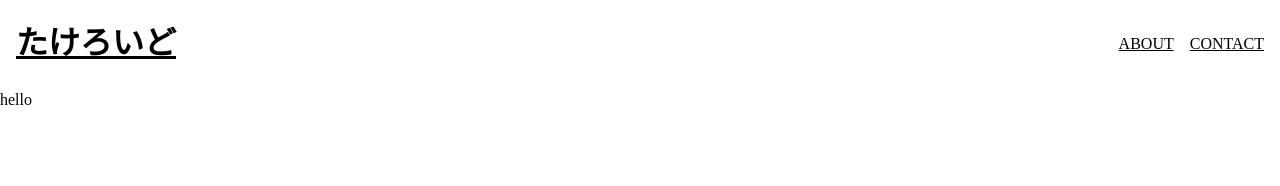
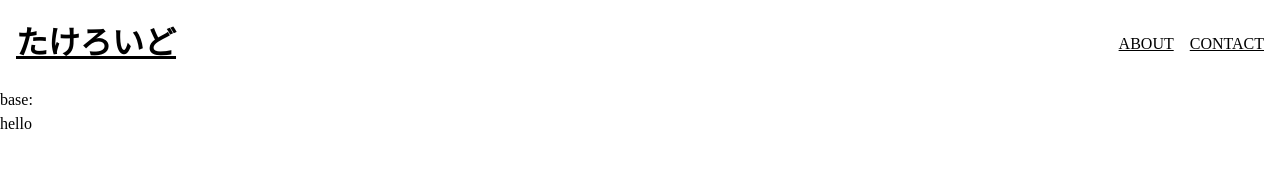
Before and after one commit to takenokoroid/portfolio, a SvelteKit app: page / in a window 1280 px wide. Shown: the top 186 px of the page. Built offline with nearby package versions, Linux system fonts and the light colour scheme.

Commit message:
debug:htmlにもテスト

```diff
--- a/src/routes/+layout.svelte
+++ b/src/routes/+layout.svelte
@@ -13,6 +13,7 @@
 	</ul>
 </header>
 <main>
+	base:{base}
 	<slot />
 </main>
 
```
